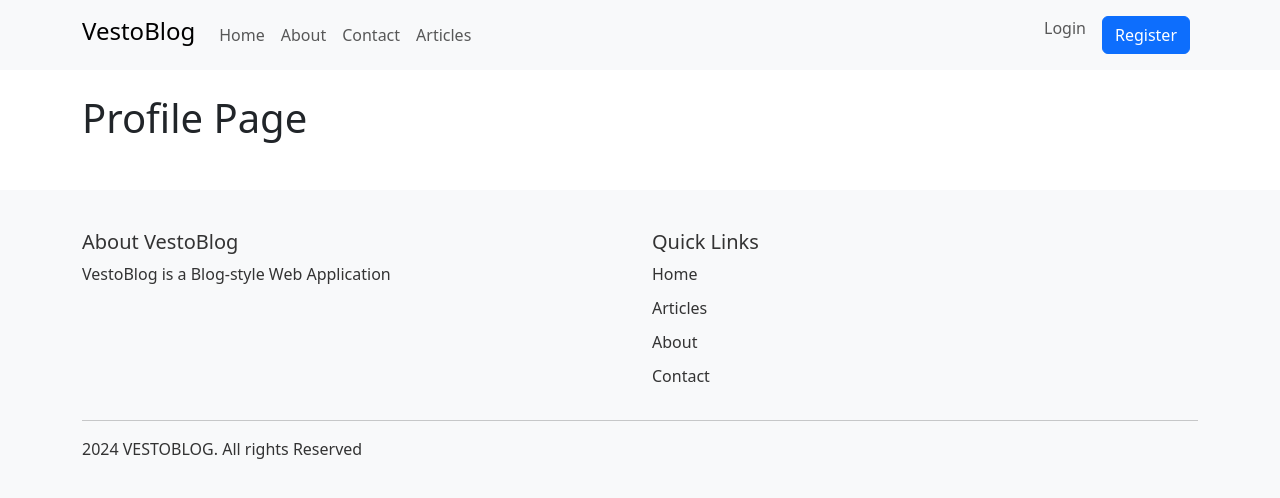
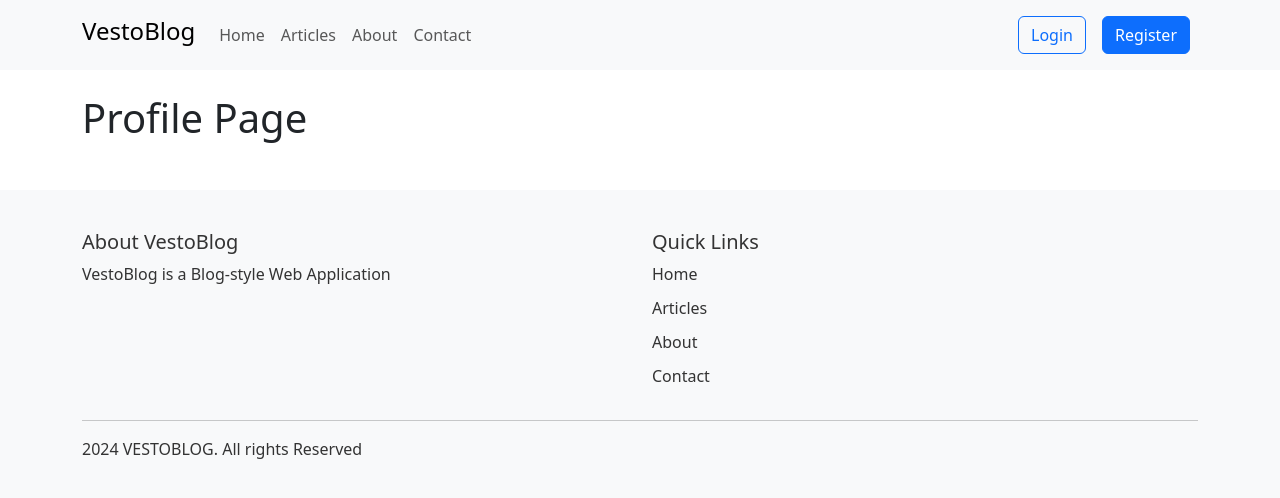
Before and after one commit to MichaelKazembe/VestoBlog, a React (Create React App) app in the folder client-side/: page /profile in a window 1280 px wide. Shown: the top 498 px of the page. Built offline with nearby package versions, Linux system fonts and the light colour scheme.

Commit message:
NavBar changes: Added Secondary Outlined Button

```diff
--- a/client-side/package.json
+++ b/client-side/package.json
@@ -3,10 +3,12 @@
   "version": "0.1.0",
   "private": true,
   "dependencies": {
+    "@fortawesome/fontawesome-free": "^6.5.1",
     "@testing-library/jest-dom": "^5.17.0",
     "@testing-library/react": "^13.4.0",
     "@testing-library/user-event": "^13.5.0",
     "bootstrap": "^5.3.2",
+    "mdb-react-ui-kit": "^7.2.0",
     "react": "^18.2.0",
     "react-bootstrap": "^2.10.1",
     "react-dom": "^18.2.0",
--- /dev/null
+++ b/client-side/src/components/common/buttons/OutlinePrimaryButton.js
@@ -0,0 +1,13 @@
+// OutlinePrimaryButton.js
+import React from 'react';
+import Button from 'react-bootstrap/Button';
+
+const OutlinePrimaryButton = ({ children, onClick }) => {
+    return (
+        <Button variant="outline-primary" onClick={onClick}>
+        {children}
+        </Button>
+    );
+};
+
+export default OutlinePrimaryButton;
--- a/client-side/src/components/common/buttons/PrimaryButton.js
+++ b/client-side/src/components/common/buttons/PrimaryButton.js
@@ -1,10 +1,11 @@
+//PrimaryButton.js
 import React from 'react';
-import { Button } from 'react-bootstrap'
+import Button from 'react-bootstrap/Button';
 
 const PrimaryButton = ({ children, onClick }) => {
     return (
         <Button variant="primary" onClick={onClick}>
-            {children}
+        {children}
         </Button>
     );
 };
--- a/client-side/src/components/common/buttons/SecondaryButton.js
+++ b/client-side/src/components/common/buttons/SecondaryButton.js
@@ -1,11 +1,11 @@
 // SecondaryButton.js
 import React from 'react';
-import { Button } from 'react-bootstrap'
+import Button from 'react-bootstrap/Button';
 
 const SecondaryButton = ({ children, onClick }) => {
     return (
-        <Button variant="secondary" onClick={onClick}>
-            {children}
+        <Button variant="primary" onClick={onClick}>
+        {children}
         </Button>
     );
 };
--- a/client-side/src/components/common/navigation/NavBar.js
+++ b/client-side/src/components/common/navigation/NavBar.js
@@ -2,6 +2,7 @@ import React from 'react';
 import { Navbar, Nav, Container } from 'react-bootstrap';
 import { NavLink } from 'react-router-dom';
 import PrimaryButton from '../buttons/PrimaryButton';
+import OutlinePrimaryButton from '../buttons/OutlinePrimaryButton';
 import styles from '../../../assets/css/NavBar.module.css';
 
 const NavBar = () => {
@@ -15,19 +16,19 @@ const NavBar = () => {
                 <Nav.Link as={NavLink} to="/" exact ClassName={styles.navLink}>
                 Home
                 </Nav.Link>
+                <Nav.Link as={NavLink} to="/articles" ClassName={styles.navLink}>
+                Articles
+                </Nav.Link>
                 <Nav.Link as={NavLink} to="/about" ClassName={styles.navLink}>
                 About
                 </Nav.Link>
                 <Nav.Link as={NavLink} to="/contact" ClassName={styles.navLink}>
                 Contact
                 </Nav.Link>
-                <Nav.Link as={NavLink} to="/articles" ClassName={styles.navLink}>
-                Articles
-                </Nav.Link>
             </Nav>
             <Nav className="ml-auto">
                 <Nav.Link as={NavLink} to="/login" ClassName={styles.navLink}>
-                Login
+                <OutlinePrimaryButton>Login</OutlinePrimaryButton>
                 </Nav.Link>
                 <Nav.Link as={NavLink} to="/register" ClassName={styles.navLink}>
                 <PrimaryButton>Register</PrimaryButton>
```
Also changed, not shown: client-side/src/components/common/buttons/OutlineSecondaryButton.js (added, +13 -0 lines), 1 other file (tests, documents, lock files or other folders).
